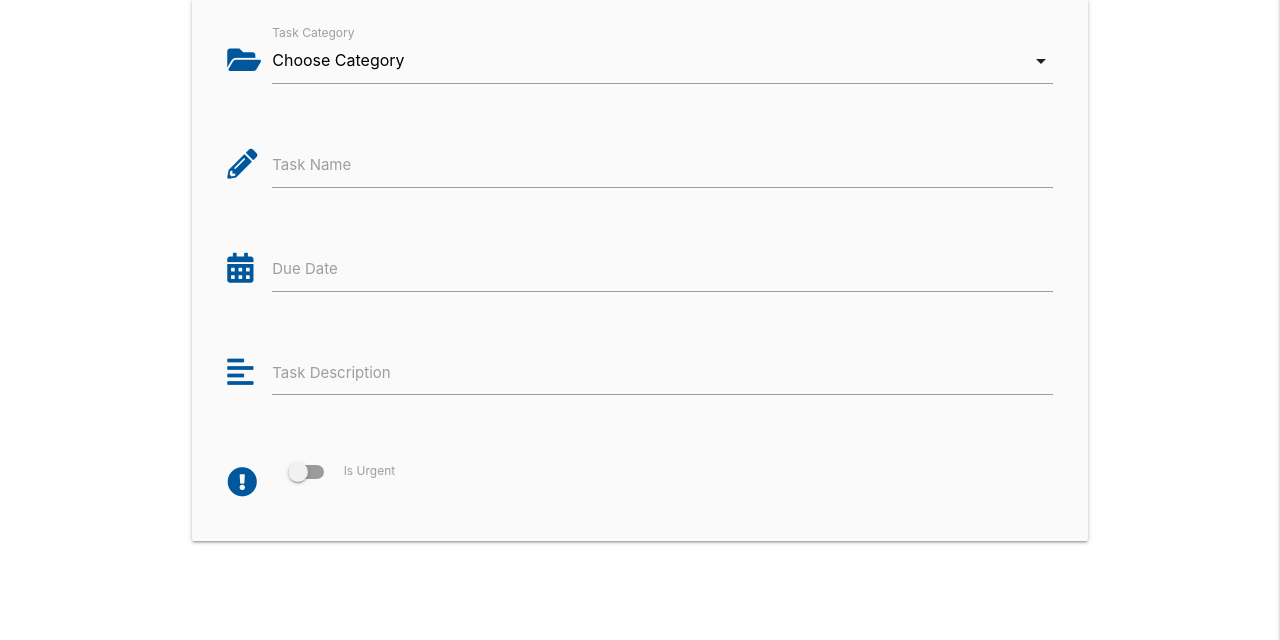
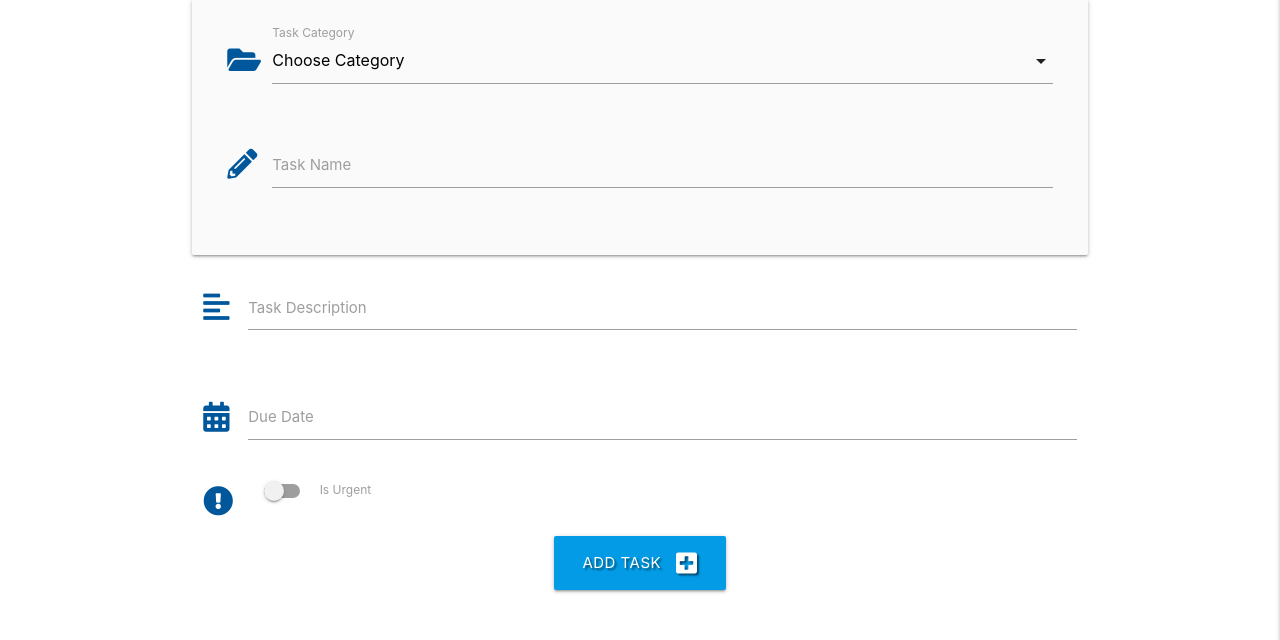
Before and after one commit to Andreim1998/Task-Manager, a Flask app: page /add_task in a window 1280 px wide. Shown: the part 160-800 px from the top of the page. Run offline with Flask 2, Linux system fonts and the light colour scheme; data that the repository does not hold is empty; some libraries are stand-ins or nearby versions.

Commit message:
Allow users to submit task to db

```diff
--- a/app.py
+++ b/app.py
@@ -92,8 +92,23 @@ def logout():
     return redirect(url_for("login"))
 
 
-@app.route("/add_task")
+@app.route("/add_task", methods=["GET", "POST"])
 def add_task():
+    if request.method == "POST":
+        is_urgent = "on" if request.form.get("is_urgent") else "off"
+        task = {
+            "category_name": request.form.get("category_name"),
+            "task_name": request.form.get("task_name"),
+            "task_description": request.form.get("task_description"),
+            "is_urgent": is_urgent,
+            "due_date" : request.form.get("due_date"),
+            "created_by": session["user"]
+
+        }
+        mongo.db.tasks.insert_one(task)
+        flash("Task Successfully Added")
+        return redirect(url_for("get_tasks"))
+
     categories = mongo.db.categories.find().sort("category_name", 1)
     return render_template("add_task.html", categories=categories)
 
--- a/templates/add_task.html
+++ b/templates/add_task.html
@@ -4,7 +4,8 @@
 <h3 class="light-blue-text text-darken-4 center-align">Add Task</h3>
 
 <div class="row card-panel grey lighten-5">
-    <form class="col s12" method="POST" action="">
+    <form class="col s12" method="POST" action="{{ url_for('add_task') }}">
+        <!-- Category selection -->
         <div class="row">
             <div class="input-field col s12">
                 <i class="fas fa-folder-open prefix light-blue-text text-darken-4"></i>
@@ -17,6 +18,7 @@
                 <label for="category_name">Task Category</label>
             </div>
         </div>
+        <!-- Task Name -->
         <div class="row">
             <div class="input-field col s12">
                 <i class="fas fa-pencil-alt prefix light-blue-text text-darken-4"></i>
@@ -25,13 +27,8 @@
                 <label for="task_name">Task Name</label>
             </div>
         </div>
-        <div class="row">
-            <div class="input-field col s12">
-                <i class="fas fa-calendar-alt prefix light-blue-text text-darken-4"></i>
-                <input id="due_date" name="due_date" type="text" class="datepicker validate" required>
-                <label for="due_date">Due Date</label>
 </div>
-        </div>
+<!-- Task Description-->
 <div class="row">
     <div class="input-field col s12">
         <i class="fas fa-align-left prefix light-blue-text text-darken-4"></i>
@@ -40,6 +37,14 @@
         <label for="task_description">Task Description</label>
     </div>
 </div>
+<!-- Due date pick-->
+<div class="row">
+    <div class="input-field col s12">
+        <i class="fas fa-calendar-alt prefix light-blue-text text-darken-4"></i>
+        <input id="due_date" name="due_date" type="text" class="datepicker validate" required>
+        <label for="due_date">Due Date</label>
+    </div>
+    <!-- is urgent toggle -->
     <div class="row">
         <div class="input-field col s12">
             <div class="switch">
@@ -52,6 +57,14 @@
             </div>
         </div>
     </div>
+    <!-- submit button -->
+    <div class="row">
+        <div class="col s12 center-align">
+            <button type="submit" class="btn-large light-blue darken-1 text-shadow">
+                Add Task <i class="fas fa-plus-square right"></i>
+            </button>
+        </div>
+    </div>
     </form>
 </div>
 
--- a/templates/tasks.html
+++ b/templates/tasks.html
@@ -1,6 +1,7 @@
 {% extends "base.html" %}
 {% block content %}
 
+<h3 class="light-blue-text text-darken-4 center-align">All Tasks</h3>
 
 
 <ul class="collapsible">
@@ -16,6 +17,7 @@
         <div class="collapsible-body">
             <strong>{{ task.category_name }}</strong>
             <p>{{ task.task_description }}</p>
+            <p><em>by: {{ task.created_by }}</em></p>
         </div>
         {% endfor %}
 </ul>
```
Lines whose indentation alone changed are shown as unchanged.
